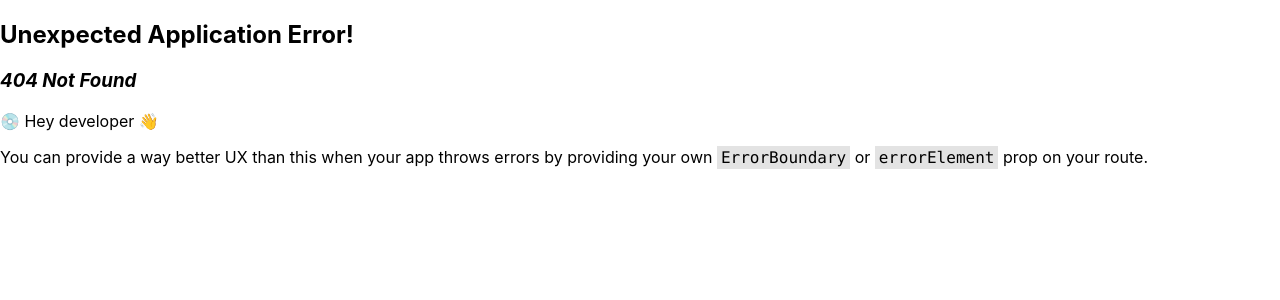
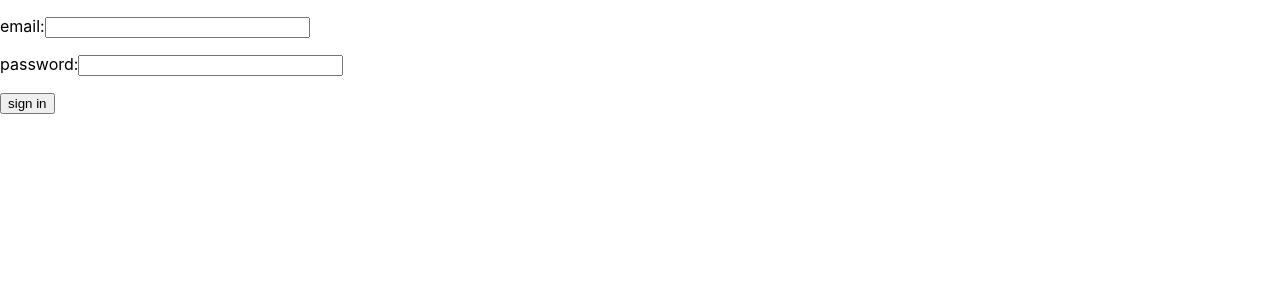
Before and after one commit to ittyi/book-review, a React (Create React App) app: page /signup in a window 1280 px wide. Before the commit this address had no page. Shown: the top 300 px of the page. Built offline with nearby package versions, Linux system fonts and the light colour scheme.

Commit message:
✨ ログイン画面、新規作成画面の追加、テストの修正

```diff
--- a/src/App.js
+++ b/src/App.js
@@ -4,17 +4,7 @@ function App() {
       <header className="">
       </header>
       <main>
-        <form>
-          <p>
-            <label for="email">email:</label>
-            <input type="email" id="email" pattern=".+@example\.com" size="30" required></input>
-          </p>
-          <p>
-            <label for="email">password:</label>
-            <input type="password" id="password" minLength={4} size="30" required></input>
-          </p>
-          <button type="submit">sign in</button>
-        </form>
+        test
       </main>
     </div>
   );
--- /dev/null
+++ b/src/component/Login.jsx
@@ -0,0 +1,23 @@
+function Login() {
+    return (
+      <div className="App">
+        <header className="">
+        </header>
+        <main>
+          <form>
+            <p>
+              <label for="email">email:</label>
+              <input type="email" id="email" pattern=".+@example\.com" size="30" required></input>
+            </p>
+            <p>
+              <label for="email">password:</label>
+              <input type="password" id="password" minLength={4} size="30" required></input>
+            </p>
+            <button type="submit">sign in</button>
+          </form>
+        </main>
+      </div>
+    );
+  }
+
+  export default Login;
--- /dev/null
+++ b/src/component/Signup.jsx
@@ -0,0 +1,23 @@
+function Signup() {
+    return (
+      <div className="App">
+        <header className="">
+        </header>
+        <main>
+          <form>
+            <p>
+              <label for="email">email:</label>
+              <input type="email" id="email" pattern=".+@example\.com" size="30" required></input>
+            </p>
+            <p>
+              <label for="email">password:</label>
+              <input type="password" id="password" minLength={4} size="30" required></input>
+            </p>
+            <button type="submit">sign in</button>
+          </form>
+        </main>
+      </div>
+    );
+  }
+
+  export default Signup;
```
Also changed, not shown: src/index.js (+12 -2 lines), 2 other files (tests, documents, lock files or other folders).
